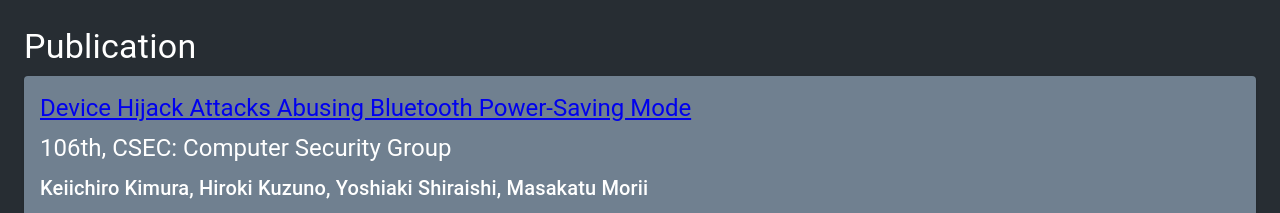
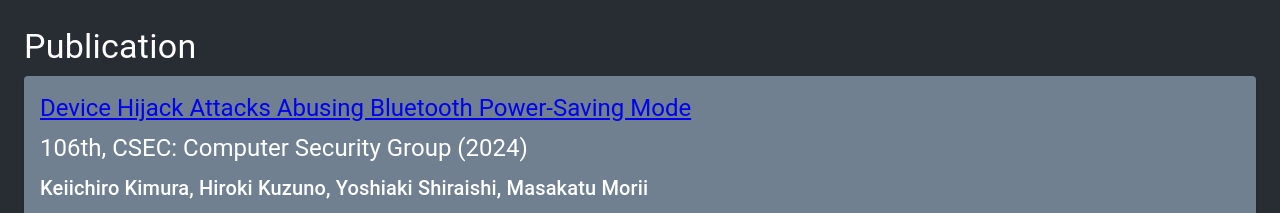
Before and after one commit to trapedev/trapedev.github.io, a React (Create React App) app in the folder app/: page / in a window 1280 px wide. Shown: the part 3940-4153 px from the top of the page. Built offline with nearby package versions, Linux system fonts and the light colour scheme.

Commit message:
commit all changes

```diff
--- a/app/src/pages/academicPaper.tsx
+++ b/app/src/pages/academicPaper.tsx
@@ -108,18 +108,14 @@
   return (
     <SingleCardItem>
       <Title
+        title={"Device Hijack Attacks Abusing Bluetooth Power-Saving Mode"}
+        hyperLink="https://ipsj.ixsq.nii.ac.jp/ej/?action=pages_view_main&active_action=repository_view_main_item_detail&item_id=237288&item_no=1&page_id=13&block_id=8"
+      />
+      <Title title={"106th, CSEC: Computer Security Group (2024)"} />
+      <SubTitle
         title={
-          "Device Hijack Attacks Abusing Bluetooth Power-Saving Mode"
+          "Keiichiro Kimura, Hiroki Kuzuno, Yoshiaki Shiraishi, Masakatu Morii"
         }
-        hyperLink="https://www.ipsj.or.jp/kenkyukai/event/csec106spt56.html"
-      />
-      <Title
-        title={
-          "106th, CSEC: Computer Security Group"
-        }
-      />
-      <SubTitle
-        title={"Keiichiro Kimura, Hiroki Kuzuno, Yoshiaki Shiraishi, Masakatu Morii"}
       />
       <SecondaryText text="To be appear" />
     </SingleCardItem>
```
Also changed, not shown: 7 other files (tests, documents, lock files or other folders).
